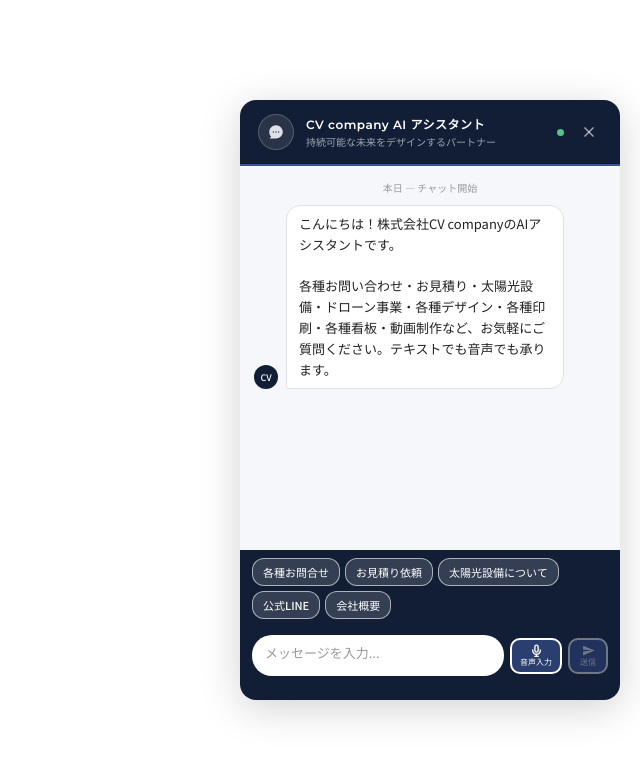
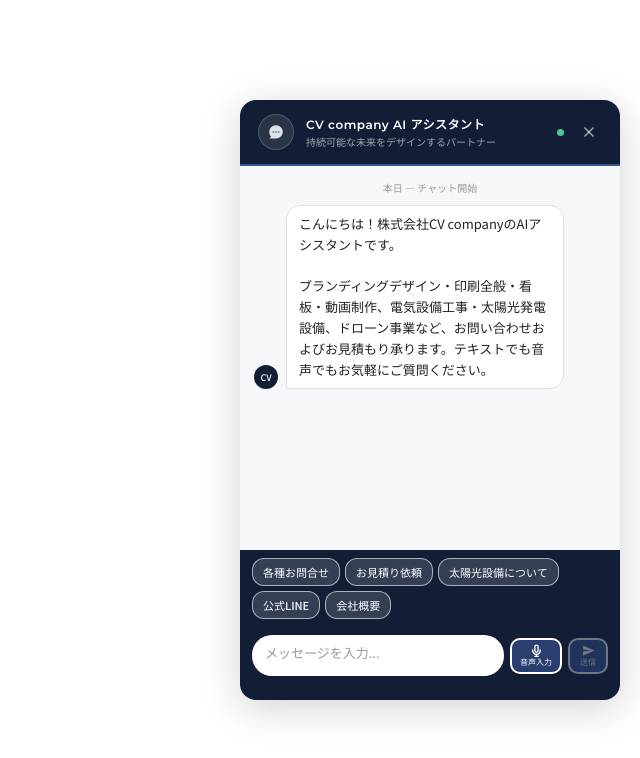
Before and after one commit to cv-company/cv-chatbot, a website: page public/index.html in a window 1280 px wide. Both pictures are taken after a click on the button 1228 px from the left and 744 px from the top of the page. Shown: the whole page, without its empty margins (640-1280 px from the left). Drawn offline with Linux system fonts and the light colour scheme.

Commit message:
Update index.html

```diff
--- a/public/index.html
+++ b/public/index.html
@@ -302,7 +302,7 @@
       <div class="message-avatar">CV</div>
       <div class="message-bubble">
         こんにちは！株式会社CV companyのAIアシスタントです。<br><br>
-       各種お問い合わせ・お見積り・太陽光設備・ドローン事業・各種デザイン・各種印刷・各種看板・動画制作など、お気軽にご質問ください。テキストでも音声でも承ります。
+       ブランディングデザイン・印刷全般・看板・動画制作、電気設備工事・太陽光発電設備、ドローン事業など、お問い合わせおよびお見積もり承ります。テキストでも音声でもお気軽にご質問ください。
       </div>
     </div>
   </div>
```
